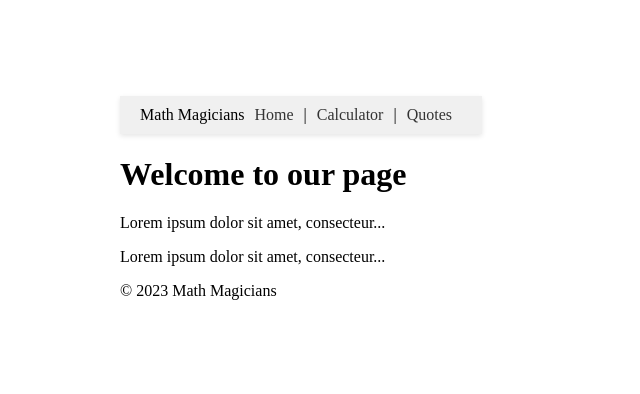
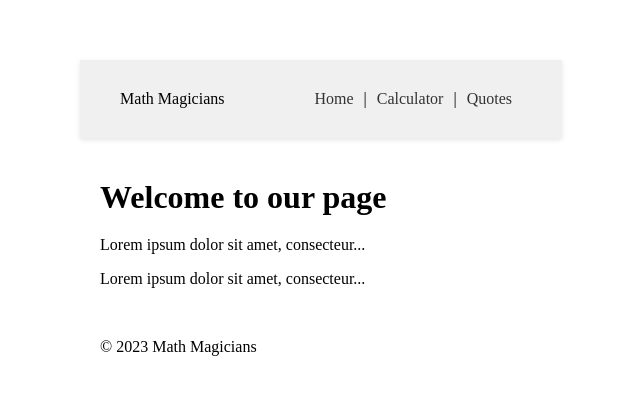
Before and after one commit to CVILLA09/Math-Magicians, a React (Create React App) app: page / in a window 1280 px wide. Shown: the part 210-604 px from the top of the page, without its empty margins (339-979 px from the left). Built offline with nearby package versions, Linux system fonts and the light colour scheme.

Commit message:
Implement full website layout with React Router and CSS styling

```diff
--- a/src/App.css
+++ b/src/App.css
@@ -1,21 +1,25 @@
-body {
-  font-family: Arial, sans-serif;
-  background-color: #f0f0f0;
+body, #root {
+  margin: 0;
+  padding: 0;
+  height: 100vh;
+  display: flex;
+  flex-direction: column;
 }
 
 .App {
   display: flex;
-  flex-direction: row;
-  justify-content: center;
-  align-items: center;
-  gap: 80px;
+  flex-direction: column;
+  min-height: 100vh;
+  justify-content: space-between;
 }
 
 .quote-container {
+  max-width: 500px; /* Use max-width instead of fixed width */
+  width: 80%; /* Responsive width */
+  margin: 20px auto;
   border: 1px solid #ddd;
   background-color: #f9f9f9;
   padding: 20px;
-  width: 500px;
   height: auto;
   margin: 20px;
   box-shadow: 0 4px 6px rgba(0, 0, 0, 0.1);
--- a/src/App.js
+++ b/src/App.js
@@ -1,5 +1,5 @@
 import React from 'react';
-import { BrowserRouter as Router, Switch, Route } from 'react-router-dom';
+import { BrowserRouter as Router, Route, Routes } from 'react-router-dom';
 import Navbar from './layout/Navbar';
 import Footer from './layout/Footer';
 import Home from './pages/Home';
@@ -11,11 +11,11 @@ function App() {
     <Router>
       <div className="App">
         <Navbar />
-        <Switch>
-          <Route path="/" exact component={Home} />
-          <Route path="/calculator" component={Calculator} />
-          <Route path="/quotes" component={Quotes} />
-        </Switch>
+        <Routes>
+          <Route path="/" element={<Home />} exact />
+          <Route path="/calculator" element={<Calculator />} />
+          <Route path="/quotes" element={<Quotes />} />
+        </Routes>
         <Footer />
       </div>
     </Router>
--- /dev/null
+++ b/src/layout/Footer.css
@@ -0,0 +1,9 @@
+footer {
+    position: absolute;
+    bottom: 0;
+    width: 100%;
+    background-color: #f0f0f0;
+    padding: 10px;
+    text-align: center;
+    box-shadow: 0px -2px 5px rgba(0, 0, 0, 0.1);
+  }
--- a/src/layout/Footer.js
+++ b/src/layout/Footer.js
@@ -1,4 +1,5 @@
 import React from 'react';
+import './Navbar.css';
 
 const Footer = () => (
   <footer>
--- a/src/layout/Navbar.css
+++ b/src/layout/Navbar.css
@@ -5,6 +5,7 @@ nav {
     background-color: #f0f0f0;
     padding: 10px 20px;
     box-shadow: 0px 2px 5px rgba(0, 0, 0, 0.1);
+    width: 100%;
   }
 
   nav div {
--- /dev/null
+++ b/src/pages/Home.css
@@ -0,0 +1,13 @@
+h1 {
+    font-size: 2rem;
+    margin-bottom: 20px;
+  }
+
+  p {
+    font-size: 1rem;
+    margin-bottom: 10px;
+  }
+
+  div {
+    padding: 20px;
+  }
--- a/src/pages/Home.js
+++ b/src/pages/Home.js
@@ -1,4 +1,5 @@
 import React from 'react';
+import './Home.css';
 
 const Home = () => (
   <div>
```
